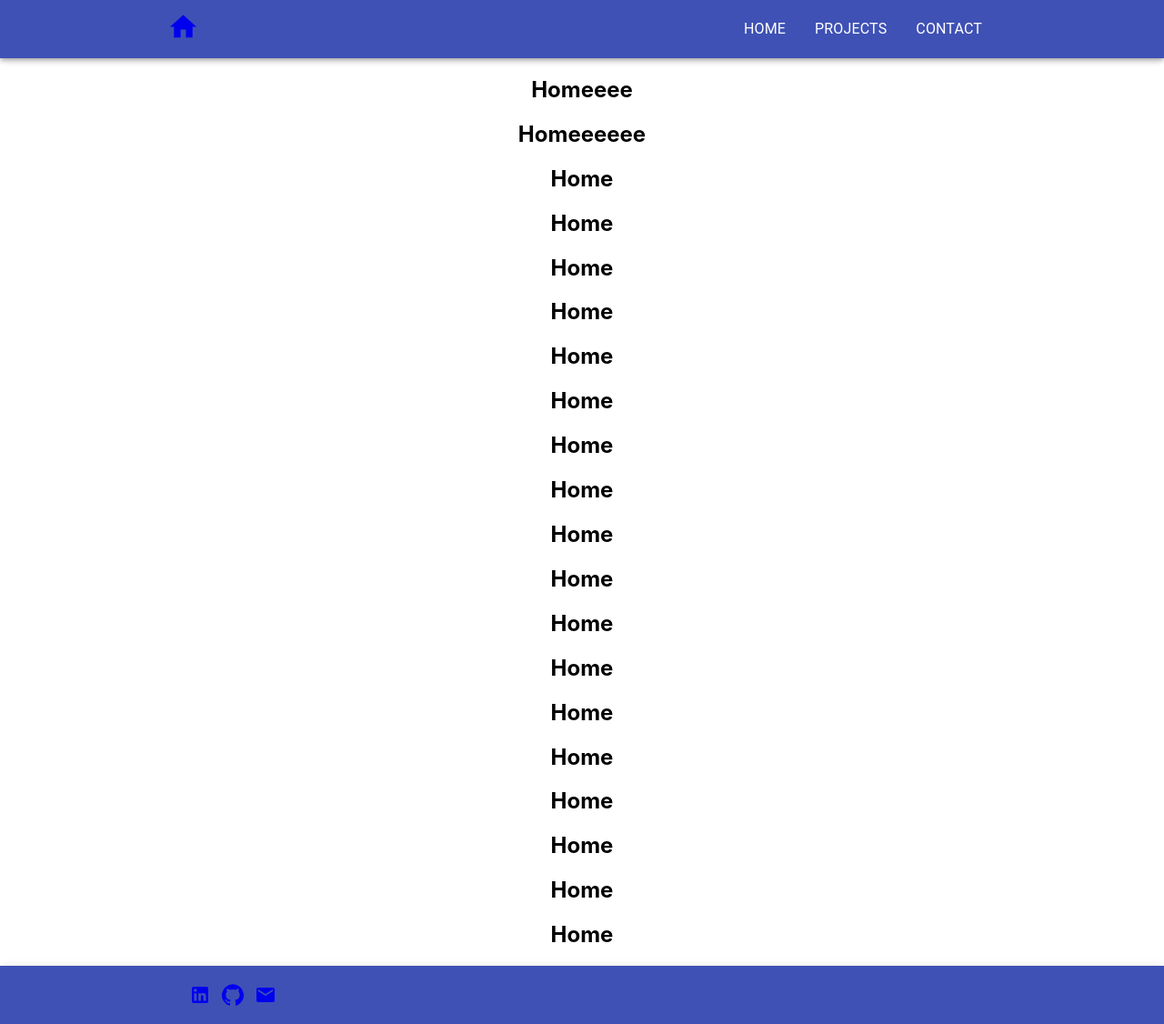
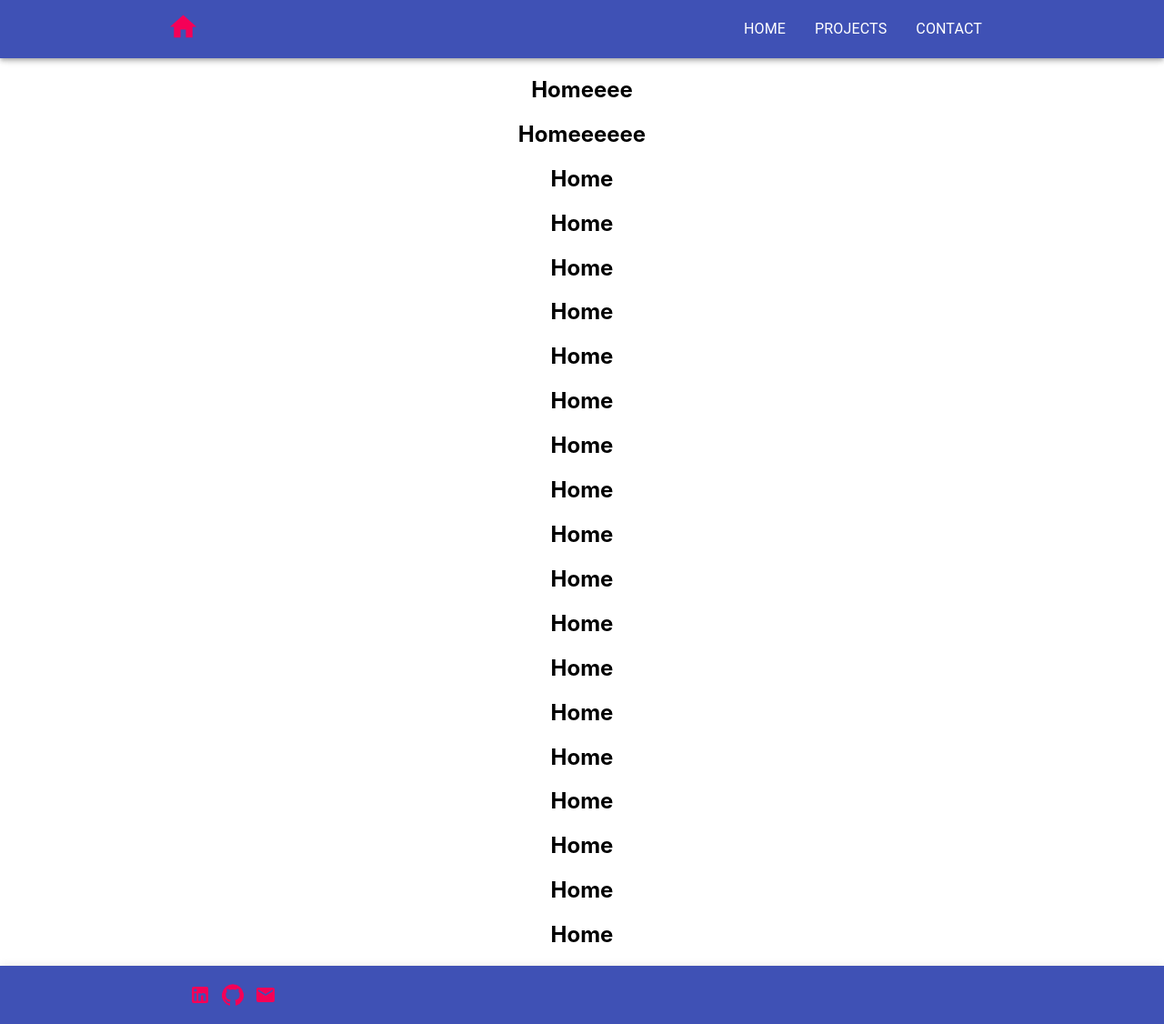
Before and after one commit to tomvik/Portfolio, a React (Create React App) app in the folder portfolio/: page /Portfolio/home in a window 1280 px wide. Shown: the whole page at 91% size. Built offline with nearby package versions, Linux system fonts and the light colour scheme.

Commit message:
Changes footer logo color

```diff
--- a/portfolio/src/components/Footer.tsx
+++ b/portfolio/src/components/Footer/Footer.tsx
@@ -5,7 +5,7 @@ import LinkedInIcon from "@material-ui/icons/LinkedIn";
 import GitHubIcon from "@material-ui/icons/GitHub";
 import MailIcon from "@material-ui/icons/Mail";
 import styled from "styled-components";
-import { kLinkedInLink, kGithubLink, kEmail } from "../urls";
+import { kLinkedInLink, kGithubLink, kEmail } from "../../urls";
 
 // TODO: Verify later if it needs to be used or not.
 // Link of current answer: https://stackoverflow.com/questions/4575826/how-to-push-a-footer-to-the-bottom-of-page-when-content-is-short-or-missing
@@ -15,23 +15,25 @@ const FooterStyled = styled.div`
 `;
 
 const Footer = () => {
+  const color = "secondary"
+
   return (
     <FooterStyled>
       <AppBar position="static" color="primary">
         <Container maxWidth="md">
           <Toolbar>
             <a href={kLinkedInLink} target="_blank" rel="noreferrer">
-              <IconButton edge="start" color="inherit" aria-label="home">
+              <IconButton edge="start" color={color} aria-label="home">
                 <LinkedInIcon fontSize="default" />
               </IconButton>
             </a>
             <a href={kGithubLink} target="_blank" rel="noreferrer">
-              <IconButton edge="start" color="inherit" aria-label="home">
+              <IconButton edge="start" color={color} aria-label="home">
                 <GitHubIcon fontSize="default" />
               </IconButton>
             </a>
             <a href={`mailto: ${kEmail}?subject = Contact&body = Message`}>
-              <IconButton edge="start" color="inherit" aria-label="home">
+              <IconButton edge="start" color={color} aria-label="home">
                 <MailIcon fontSize="default" />
               </IconButton>
             </a>
--- a/portfolio/src/components/Header.tsx
+++ b/portfolio/src/components/Header/Header.tsx
@@ -11,7 +11,7 @@ import {
   Fab,
 } from "@material-ui/core";
 import { Home, KeyboardArrowUp } from "@material-ui/icons";
-import { kNavLinks } from "../urls";
+import { kNavLinks } from "../../urls";
 import { Link } from "react-router-dom";
 import { makeStyles } from "@material-ui/core";
 import SideDrawer from "./SideDrawer";
@@ -45,7 +45,7 @@ const Header = () => {
           <Toolbar>
             <Container maxWidth="md" className={classes.navbarDisplayFlex}>
               <Link to={home_path} key={"Icon-" + home_title}>
-                <IconButton edge="start" color="inherit" aria-label="home">
+                <IconButton edge="start" color="secondary" aria-label="home">
                   <Home fontSize="large" />
                 </IconButton>
               </Link>
--- a/portfolio/src/components/SideDrawer.tsx
+++ b/portfolio/src/components/Header/SideDrawer.tsx
@@ -9,7 +9,7 @@ import {
 import { Link } from "react-router-dom";
 import { Menu } from "@material-ui/icons";
 import { makeStyles } from "@material-ui/core/styles";
-import type { NavLinkType } from "../urls";
+import type { NavLinkType } from "../../urls";
 
 type SideDrawerProps = {
   navLinks: NavLinkType;
--- a/portfolio/src/index.tsx
+++ b/portfolio/src/index.tsx
@@ -4,8 +4,8 @@ import "./index.css";
 import App from "./App";
 import reportWebVitals from "./reportWebVitals";
 import { BrowserRouter as Router } from "react-router-dom";
-import Header from "./components/Header";
-import Footer from "./components/Footer";
+import Header from "./components/Header/Header";
+import Footer from "./components/Footer/Footer";
 import styled from "styled-components";
 
 const StyledWrapper = styled.div`
```
Also changed, not shown: portfolio/src/components/Header/BackToTop.tsx (renamed from portfolio/src/components/BackToTop.tsx), portfolio/src/components/Header/HideOnScroll.tsx (renamed from portfolio/src/components/HideOnScroll.tsx).
